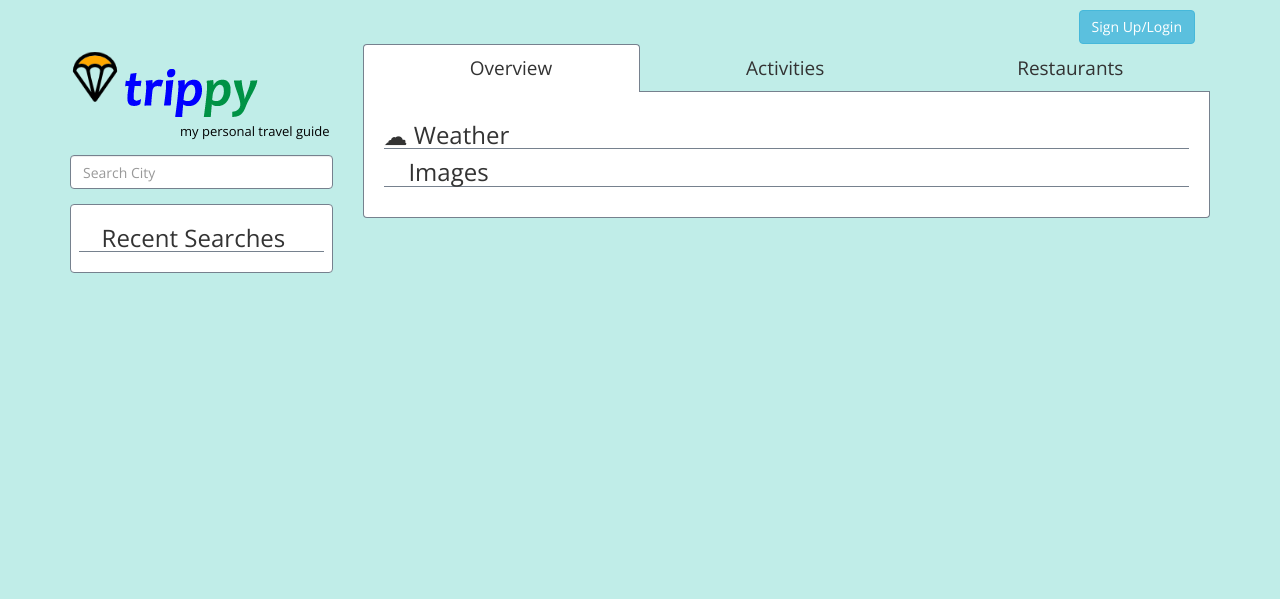
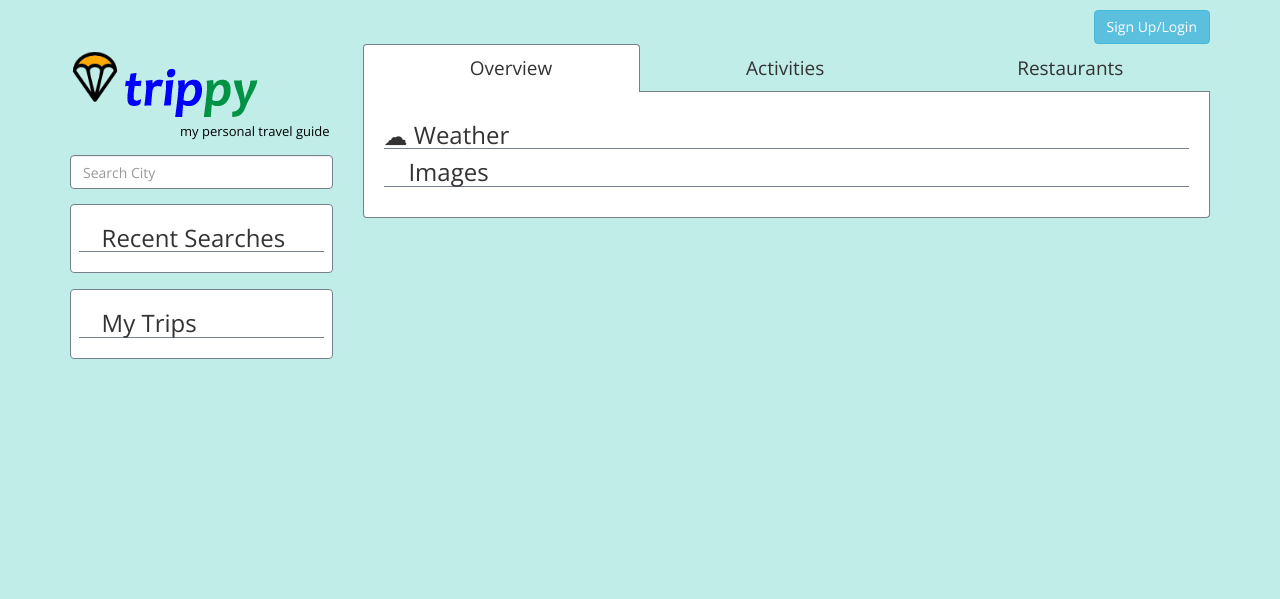
Before and after one commit to osallyjoo/TravelApp, a PHP site: page / in a window 1280 px wide. Shown: the top 599 px of the page. Run offline with PHP 8.4, Linux system fonts and the light colour scheme; some libraries are stand-ins or nearby versions; some web fonts are replaced.

Commit message:
further updates to signin

```diff
--- a/assets/style.css
+++ b/assets/style.css
@@ -92,7 +92,7 @@ li.inactive {
   font-size: 21px;
 }
 
-#recentSearches {
+#recentSearches, #myTrips {
   background-color: white;
   padding: 10px 8px;
   border-radius: 4px;
--- a/index.html
+++ b/index.html
@@ -34,17 +34,19 @@
 
 <body>
     <div class="container">
-        <div class="col-xs-8 pull-right hide" id="signInElements">
+        <div class="pull-right hide" id="signInElements">
             <input type="text" autocomplete="off" class="form-control loginForm" placeholder="Username" id="userNameTerm">
             <input type="password" autocomplete="off" class="form-control loginForm" placeholder="Password" id="passwordTerm">
             <div class="btn btn-primary btn" id="loginBtn">Login</div>
-            <div class="btn btn-default btn" id="signUpBtn">Sign Up</div>
-            <div class="btn btn-warning btn" id="signOutBtn">Sign Out</div>
-            <!--<div id="usernameDisplay"></div>-->
+            <div class="btn btn-primary btn" id="signUpBtn">Sign Up</div>
+                        <!--<div id="usernameDisplay"></div>-->
         </div>
-        <div class="col-xs-8 pull-right">
+        <div class="pull-right">
             <div class="btn btn-info btn pull-right" id="signUpLogInBtn">Sign Up/Login</div>
+            <div class="btn btn-primary btn pull-right hide" id="signOutBtn">Sign Out</div>
+            <div id="usernameDisplay"></div>
         </div>
+
     </div>
     <div class="container">
         <div class="row">
@@ -65,6 +67,9 @@
                         </div>
                         <div id="recentSearches">
                             <h3><span class="glyphicon glyphicon-bookmark"></span> Recent Searches</h3>
+                        </div>
+                        <div id="myTrips">
+                            <h3><span class="glyphicon glyphicon-bookmark"></span> My Trips</h3>
                         </div>
                     </div>
                 </div>
--- a/javascript/loginInfo.js
+++ b/javascript/loginInfo.js
@@ -5,10 +5,10 @@ $("#loginBtn").on("click", function () {
     firebase.auth().signInWithEmailAndPassword(email, password).catch(function (error) {
         var errorCode = error.code;
         var errorMessage = error.Message;
+        $("#userNameTerm").val(errorCode);
     });
     $("#userNameTerm").val("");
     $("#passwordTerm").val("");
-    console.log("You are logged in");
 });
 
 $("#signUpBtn").on("click", function () {
@@ -19,20 +19,20 @@ $("#signUpBtn").on("click", function () {
     firebase.auth().createUserWithEmailAndPassword(email, password).catch(function (error) {
         var errorCode = error.code;
         var errorMessage = error.Message;
+        $("#userNameTerm").val(errorCode);
     });
     $("#userNameTerm").val("");
     $("#passwordTerm").val("");
-    console.log("You are signed up");
 });
 
 $("#signOutBtn").on("click", function () {
     firebase.auth().signOut();
-    $("#usernameDisplay").html("Not Logged In");
+    $("#signOutBtn").addClass("hide");
+    $("#usernameDisplay").html("");
 });
 
 
 $("#signUpLogInBtn").on("click", function(){
-    console.log("clicked")
     $("#signInElements").removeClass("hide");
     $("#signUpLogInBtn").addClass("hide");
 })
@@ -40,11 +40,16 @@ $("#signUpLogInBtn").on("click", function(){
 $(document).ready(function () {
     firebase.auth().onAuthStateChanged(firebaseUser => {
         if (firebaseUser) {
-            $("#usernameDisplay").html(firebaseUser.email);
+            console.log("logged in");
             // hide the forms and buttons
+            $("#signInElements").addClass("hide");
+            $("#signUpLogInBtn").addClass("hide");
+            $("#usernameDisplay").html("You are logged in as " + firebaseUser.email);
+            $("#signOutBtn").removeClass("hide");
         } else {
             console.log("not logged in");
             //show the forms to log in
+            $("#signUpLogInBtn").removeClass("hide");
         }
     });
 });
```
